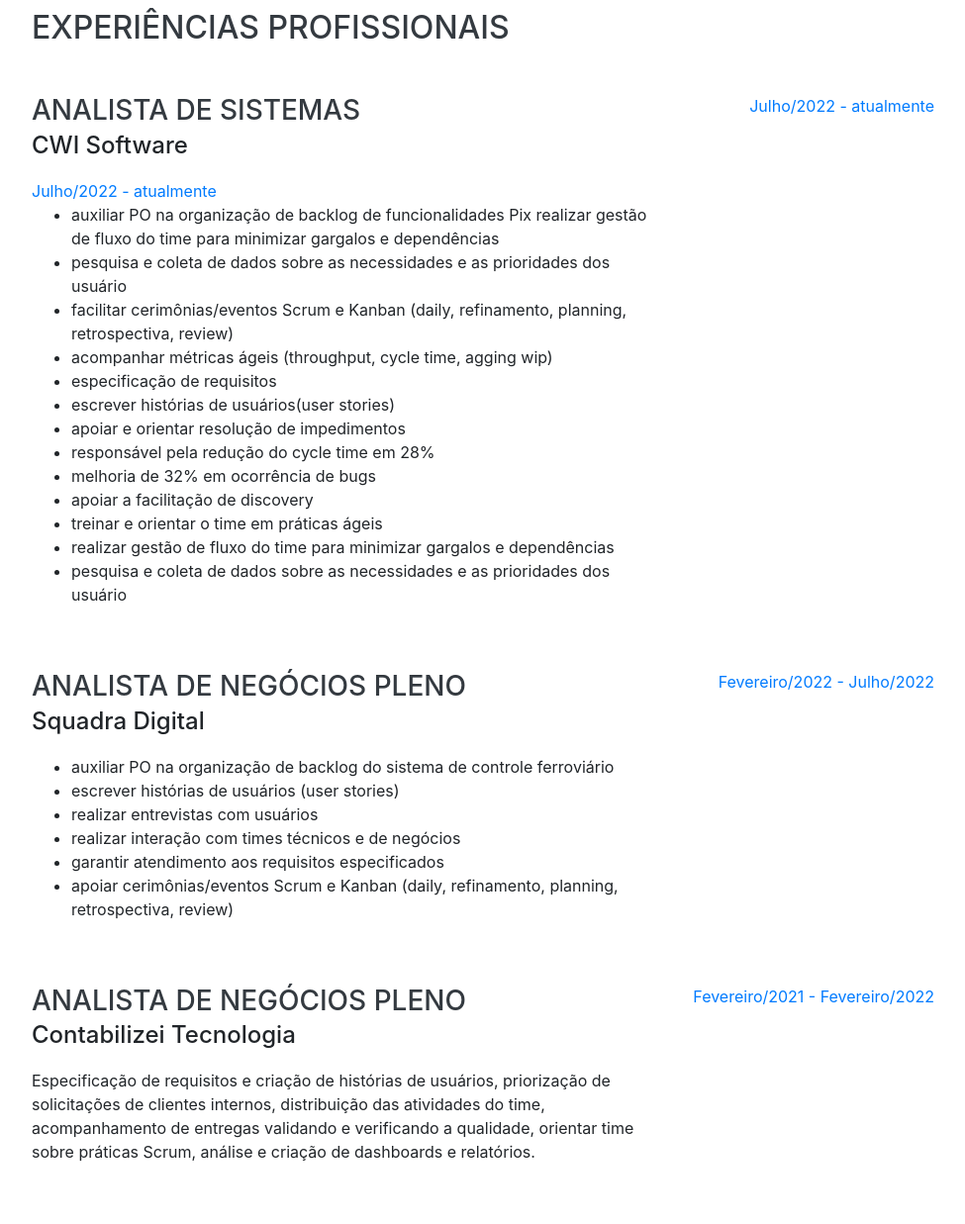
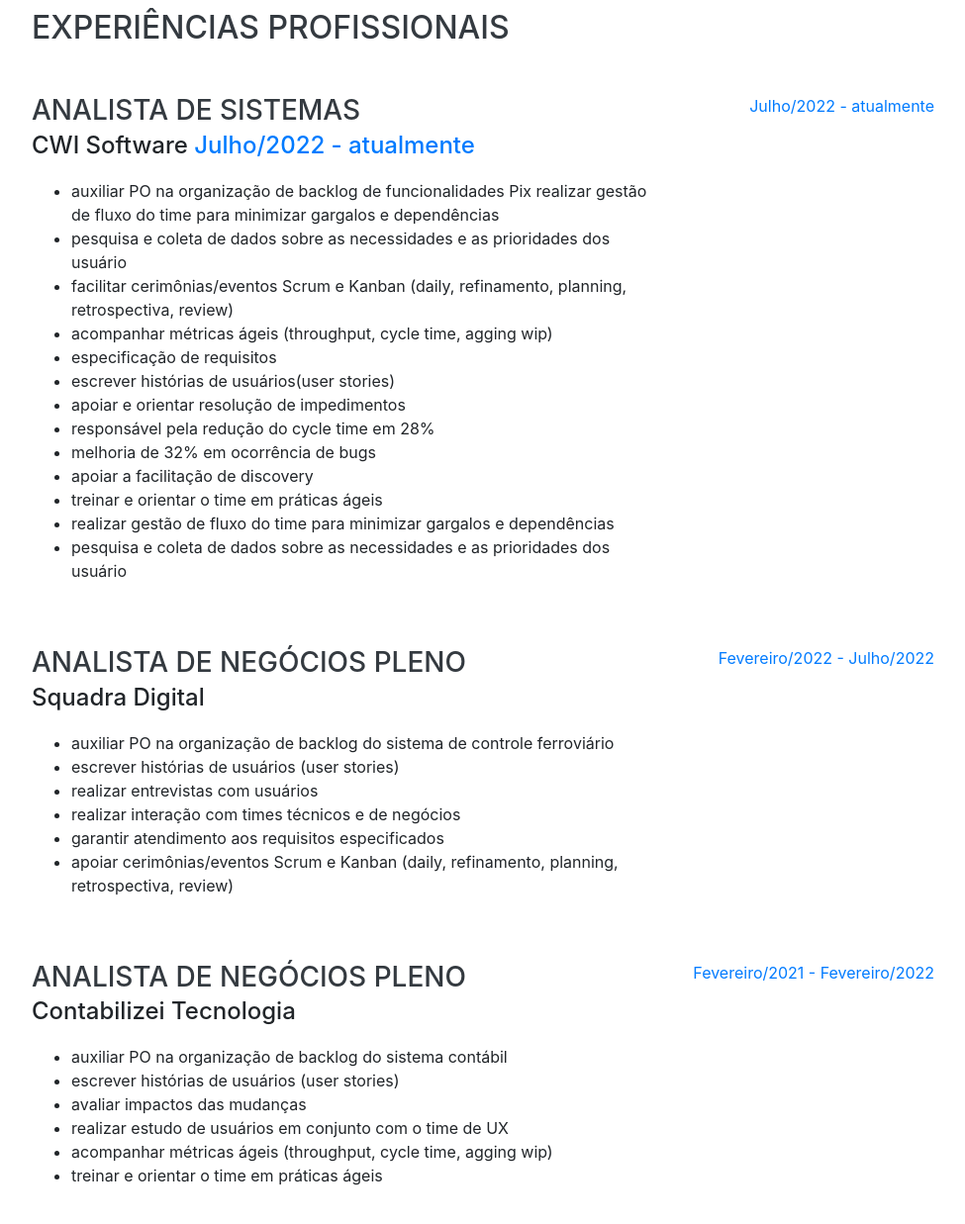
Before and after one commit to apsimao/apsimao.github.io, a website with bundled scripts: page index.html in a window 1280 px wide. Shown: the part 840-2077 px from the top of the page at 99% size, without its empty margins (288-1263 px from the left). Built offline with nearby package versions, Linux system fonts and the light colour scheme; a web font is replaced by a local one.

Commit message:
Update index.html

```diff
--- a/index.html
+++ b/index.html
@@ -60,7 +60,7 @@
         <h1 class="mb-0">Ana Paula
           <span class="text-primary">Simão</span>
         </h1>
-        <div class="subheading mb-5">Av. Rio Negro, Riacho - Contagem/MG
+        <div class="subheading mb-5">Bairro Riacho - Contagem/MG
           <p>(31) 99717-3102 . <a id="endemail" href="mailto:appaulas@gmail.com">appaulas@gmail.com</a></p>
         </div>
         <p class="lead mb-5">Tenho mais de 10 anos de atuação na área de tecnologia, com expertise em análise de negócios e em metodologias ágeis, possuo certificação PSM I - Professional Scrum Master e KSD - Kanban System Design. </p>
@@ -86,7 +86,7 @@
         <div class="resume-item d-flex flex-column flex-md-row justify-content-between mb-5">
           <div class="resume-content">
             <h3 id="cargo" class="mb-0">Analista de Sistemas</h3>
-            <div class="subheading mb-3">CWI Software</div> <span class="text-primary">Julho/2022 - atualmente</span>
+            <div class="subheading mb-3">CWI Software <span class="text-primary">Julho/2022 - atualmente</span></div>
             <ul>
               <li>auxiliar PO na organização de backlog de funcionalidades Pix realizar gestão de fluxo do time para minimizar gargalos e dependências</li>
               <li>pesquisa e coleta de dados sobre as necessidades e as prioridades dos usuário</li>
@@ -130,8 +130,15 @@
           <div class="resume-content">
             <h3 id="cargo" class="mb-0">Analista de Negócios Pleno</h3>
             <div class="subheading mb-3">Contabilizei Tecnologia</div>
-            <p>Especificação de requisitos e criação de histórias de usuários, priorização de solicitações de clientes internos, distribuição das atividades do time, acompanhamento de entregas validando e verificando a qualidade, orientar time sobre práticas Scrum, análise e criação de dashboards e relatórios.</p>
-          </div>
+              <ul>
+                <li>auxiliar PO na organização de backlog do sistema contábil</li>
+                <li>escrever histórias de usuários (user stories)</li>
+                <li>avaliar impactos das mudanças</li>
+                <li>realizar estudo de usuários em conjunto com o time de UX</li>
+                <li>acompanhar métricas ágeis (throughput, cycle time, agging wip)</li>
+                <li>treinar e orientar o time em práticas ágeis</li>
+              </ul>
+            </div>
           <div class="resume-date text-md-right">
             <span class="text-primary">Fevereiro/2021 - Fevereiro/2022</span>
           </div>
```
